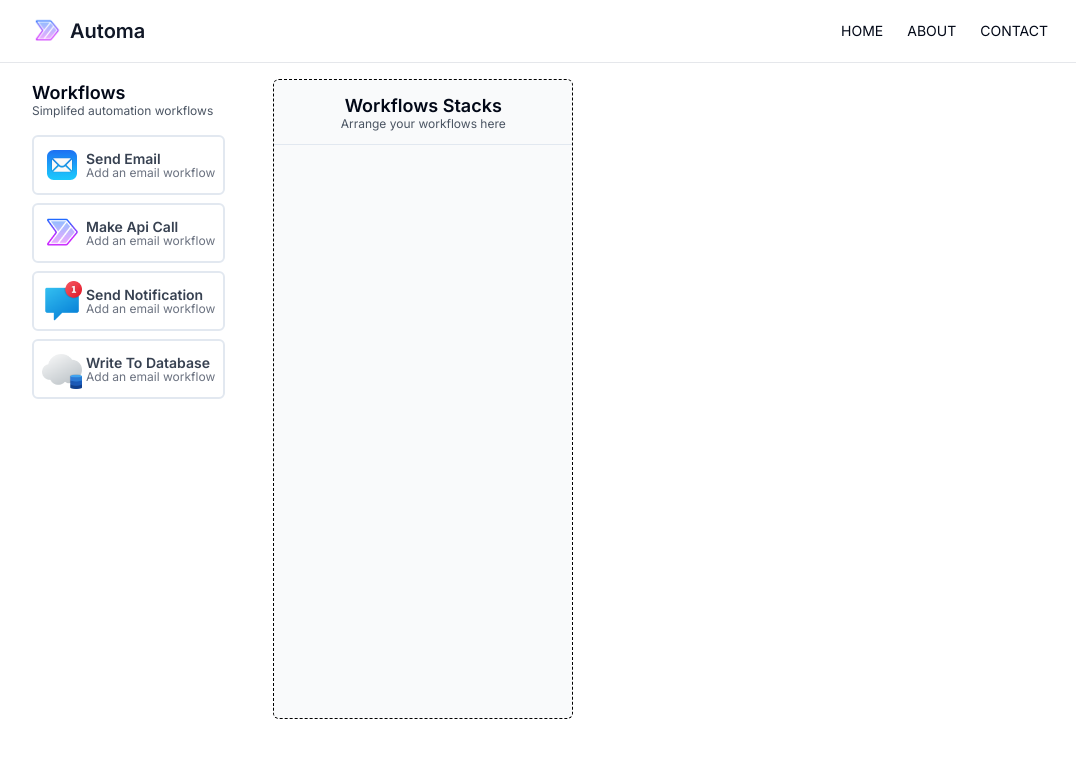
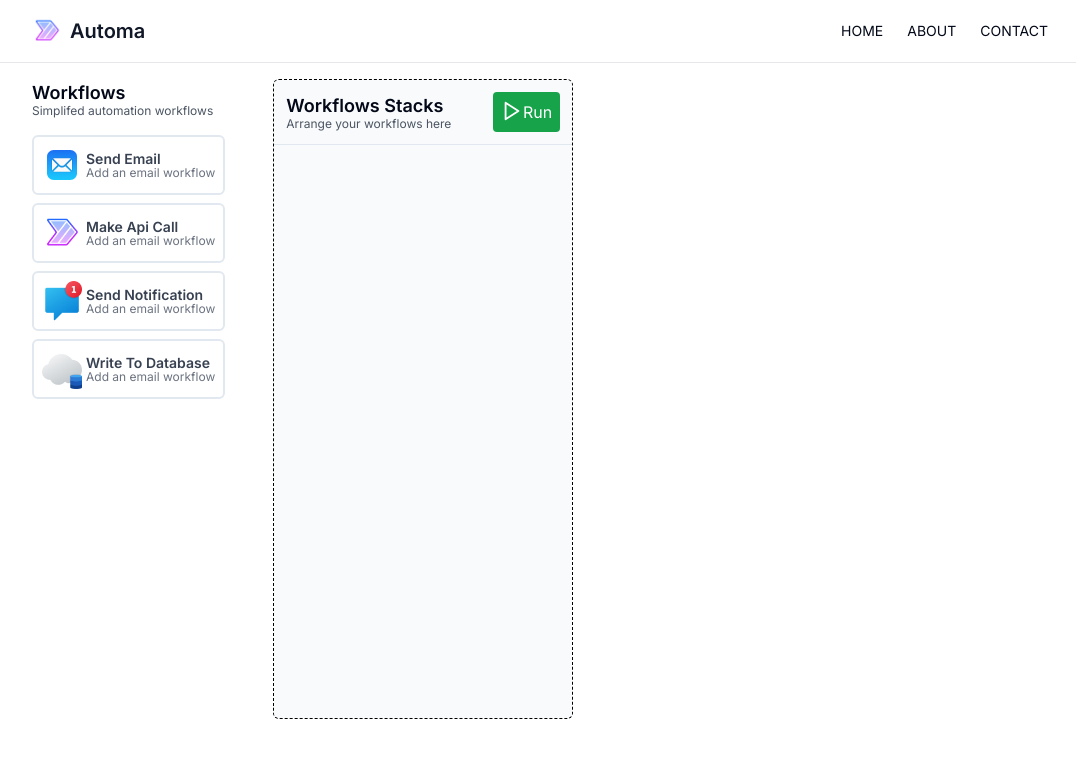
Before and after one commit to Codedwells/Automa, a Next.js app: page / in a window 1280 px wide. Shown: the top 758 px of the page, without its empty margins (96-1172 px from the left). Built offline with nearby package versions, Linux system fonts and the light colour scheme.

Commit message:
feat(core): Add run btn

```diff
--- a/src/components/dnd/drop-zone.tsx
+++ b/src/components/dnd/drop-zone.tsx
@@ -17,6 +17,7 @@ import {
 import { Draggable } from './draggable'
 import { Droppable } from './droppable'
 import { SortableItem } from './sortable-item'
+import { Play } from 'lucide-react'
 
 type TDraggableItems = { name: string; id: UniqueIdentifier; image: string }
 
@@ -102,7 +103,8 @@ export function DropZone() {
 					id='dropzone'
 					className='my-4 ml-8 h-fit min-h-[80vh] w-[300px] items-center justify-center rounded-md border border-dashed border-black bg-gray-50'
 				>
-					<div className='flex flex-col items-center border-b py-3'>
+					<div className='flex items-center justify-between border-b p-3'>
+						<div className='flex flex-col'>
 							<p className='text-lg font-semibold'>
 								Workflows Stacks
 							</p>
@@ -110,12 +112,17 @@ export function DropZone() {
 								Arrange your workflows here
 							</p>
 						</div>
+						<button className='flex rounded bg-green-600 p-2 text-white hover:opacity-80 active:opacity-60'>
+							<Play size={22} className='hover:animate-pulse' />{' '}
+							Run
+						</button>
+					</div>
 
 					<SortableContext
 						items={items}
 						strategy={verticalListSortingStrategy}
 					>
-						<div className='p-3 space-y-2'>
+						<div className='space-y-2 p-3'>
 							{items.map((item) => (
 								<SortableItem
 									key={v4()}
```
Lines whose indentation alone changed are shown as unchanged.
